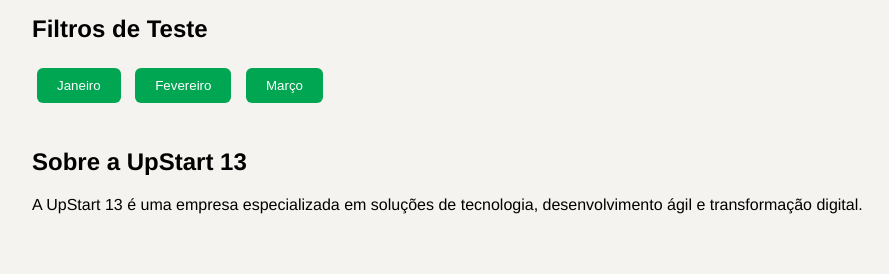
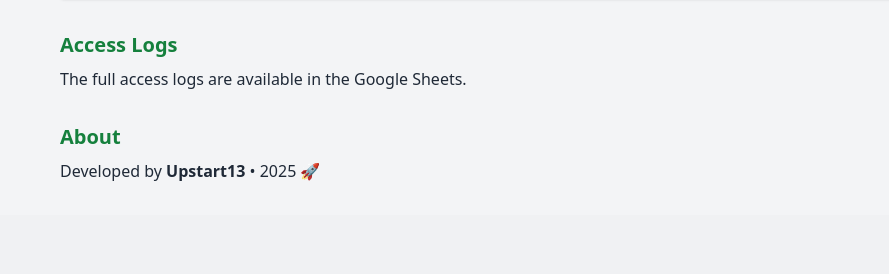
Before and after one commit to RafaelaRabelo/flask-gladney-dashboard, a Flask app: template templates/dashboard.html in a window 1280 px wide. Shown: the part 1409-1683 px from the top of the page, without its empty margins (228-1117 px from the left). After the commit the page ends 1590 px from the top, so only its background shows below. Run offline with Flask 3, Linux system fonts and the light colour scheme; the template is opened without the code that fills it, so the values that code supplies are empty; some libraries are stand-ins or nearby versions.

Commit message:
Update dashboard.html

```diff
--- a/templates/dashboard.html
+++ b/templates/dashboard.html
@@ -3,100 +3,65 @@
 <head>
   <meta charset="UTF-8">
   <title>Gladney Dashboard</title>
-    <style>
-        body {
-            margin: 0;
-            font-family: 'Helvetica Neue', sans-serif;
-            background-color: #f4f3ef;
-        }
-        .sidebar {
-            position: fixed;
-            left: 0;
-            top: 0;
-            height: 100%;
-            width: 220px;
-            background-color: #008542;
-            color: white;
-            padding-top: 20px;
-        }
-        .sidebar a {
-            padding: 12px 20px;
-            text-decoration: none;
-            color: white;
-            display: block;
-            font-weight: bold;
-        }
-        .sidebar a:hover {
-            background-color: #006f35;
-        }
-        .main-content {
-            margin-left: 240px;
-            padding: 20px;
-        }
-        iframe {
-            width: 100%;
-            height: 600px;
-            border: none;
-            background-color: white;
-            box-shadow: 0 4px 8px rgba(0,0,0,0.1);
-        }
-        .section {
-            margin-bottom: 40px;
-        }
-        button {
-            margin: 5px;
-            padding: 10px 20px;
-            background-color: #00a651;
-            color: white;
-            border: none;
-            border-radius: 6px;
-            cursor: pointer;
-        }
-        button:hover {
-            background-color: #008542;
-        }
-    </style>
+  <script src="https://cdn.tailwindcss.com"></script>
 </head>
-<body>
+<body class="bg-gray-100 text-gray-800 font-sans">
 
-    <div class="sidebar">
-        <a href="#mother" onclick="logClick('Expectant Mother Dashboard')">Expectant Mother Dashboard</a>
-        <a href="#business" onclick="logClick('Business Dashboard')">Business Dashboard</a>
-        <a href="#filtros" onclick="logClick('Filtros')">Filtros de Teste</a>
-        <a href="#upstart" onclick="logClick('Sobre a UpStart')">Sobre a UpStart</a>
-        <a href="/logout">Logout</a>
+  <!-- Top Navbar -->
+  <header class="bg-green-700 text-white p-4 flex justify-between items-center shadow">
+    <div class="flex items-center">
+      <img src="{{ user.picture }}" alt="Profile Picture" class="h-10 w-10 rounded-full mr-3">
+      <div>
+        <p class="font-semibold">{{ user.name }}</p>
+        <p class="text-sm">{{ user.email }}</p>
       </div>
+    </div>
+    <a href="/logout" class="bg-red-500 hover:bg-red-600 text-white px-4 py-2 rounded">Logout</a>
+  </header>
 
-    <div class="main-content">
-        <div id="mother" class="section">
-            <h2>Expectant Mother Dashboard</h2>
-            <iframe src="https://lookerstudio.google.com/embed/reporting/018fe7d3-8e30-4a70-86e9-ac5b71bdb662/page/p_iv91iy4nsd"></iframe>
-        </div>
+  <!-- Sidebar Menu -->
+  <div class="flex">
+    <aside class="w-64 bg-white shadow h-screen sticky top-0">
+      <nav class="flex flex-col p-4 space-y-2">
+        <a href="#mother" onclick="trackClick('Mother Dashboard')" class="py-2 px-3 rounded hover:bg-green-100 text-green-700 font-medium">Expectant Mother Dashboard</a>
+        <a href="#business" onclick="trackClick('Business Dashboard')" class="py-2 px-3 rounded hover:bg-green-100 text-green-700 font-medium">Business Performance</a>
+        <a href="#logs" onclick="trackClick('Logs View')" class="py-2 px-3 rounded hover:bg-green-100 text-green-700 font-medium">Access Logs</a>
+        <a href="#about" onclick="trackClick('About')" class="py-2 px-3 rounded hover:bg-green-100 text-green-700 font-medium">About</a>
+      </nav>
+    </aside>
 
-        <div id="business" class="section">
-            <h2>Gladney Business Performance</h2>
-            <iframe src="https://lookerstudio.google.com/embed/reporting/704ba1ac-c624-464f-a9f5-4f0f7ecadbfc/page/p_0cruxnlesd"></iframe>
-        </div>
+    <!-- Main Content -->
+    <main class="flex-1 p-8 overflow-y-auto space-y-8">
 
-        <div id="filtros" class="section">
-            <h2>Filtros de Teste</h2>
-            <button onclick="logClick('Filtro: Janeiro')">Janeiro</button>
-            <button onclick="logClick('Filtro: Fevereiro')">Fevereiro</button>
-            <button onclick="logClick('Filtro: Março')">Março</button>
-        </div>
+      <section id="mother">
+        <h2 class="text-xl font-bold text-green-700 mb-2">Expectant Mother Dashboard</h2>
+        <iframe class="w-full h-[600px] rounded shadow" src="https://lookerstudio.google.com/embed/reporting/018fe7d3-8e30-4a70-86e9-ac5b71bdb662/page/p_iv91iy4nsd"></iframe>
+      </section>
 
-        <div id="upstart" class="section">
-            <h2>Sobre a UpStart 13</h2>
-            <p>A UpStart 13 é uma empresa especializada em soluções de tecnologia, desenvolvimento ágil e transformação digital.</p>
-        </div>
+      <section id="business">
+        <h2 class="text-xl font-bold text-green-700 mb-2">Business Performance</h2>
+        <iframe class="w-full h-[600px] rounded shadow" src="https://lookerstudio.google.com/embed/reporting/704ba1ac-c624-464f-a9f5-4f0f7ecadbfc/page/p_0cruxnlesd"></iframe>
+      </section>
+
+      <section id="logs">
+        <h2 class="text-xl font-bold text-green-700 mb-2">Access Logs</h2>
+        <p>The full access logs are available in the Google Sheets.</p>
+      </section>
+
+      <section id="about">
+        <h2 class="text-xl font-bold text-green-700 mb-2">About</h2>
+        <p>Developed by <strong>Upstart13</strong> • 2025 🚀</p>
+      </section>
+
+    </main>
   </div>
 
   <script>
-        function logClick(actionName) {
+    function trackClick(action) {
       fetch('/track_action', {
         method: 'POST',
         headers: {'Content-Type': 'application/json'},
-                body: JSON.stringify({action: actionName})
+        body: JSON.stringify({action: action})
       });
     }
   </script>
```
Lines whose indentation alone changed are shown as unchanged.
